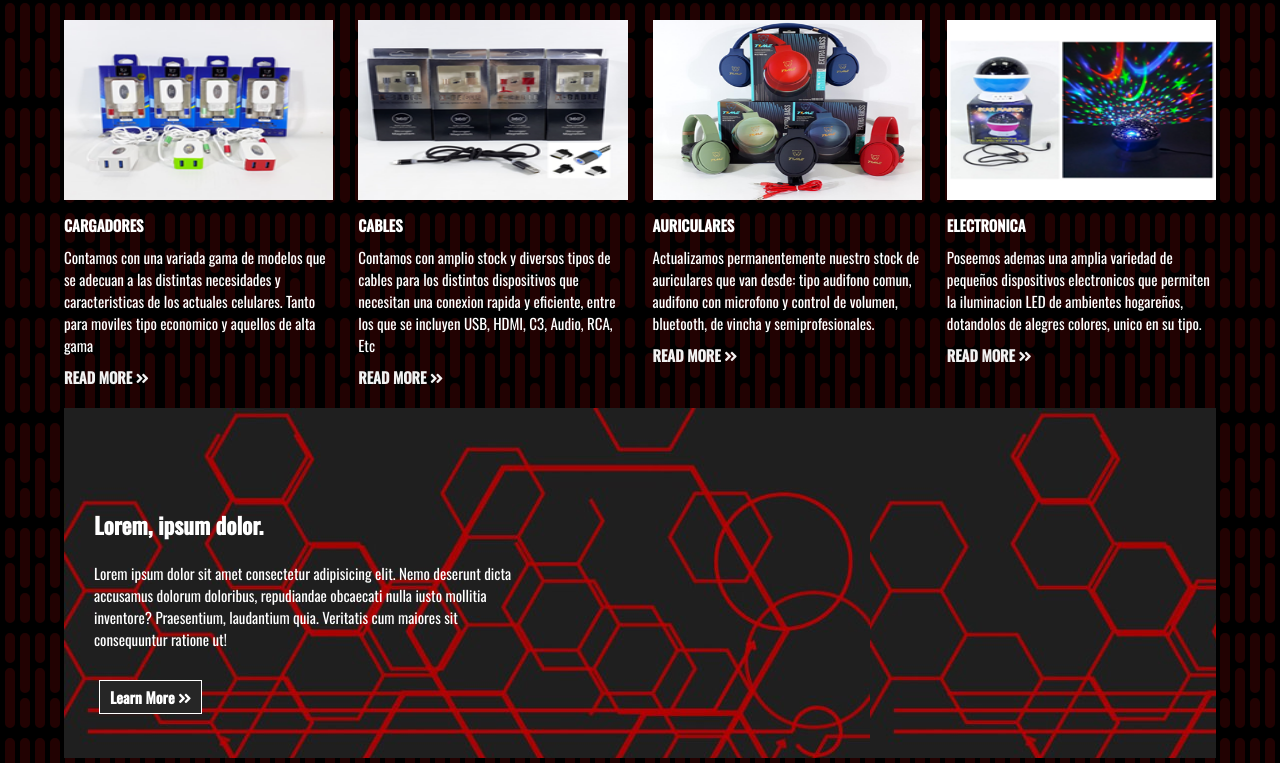
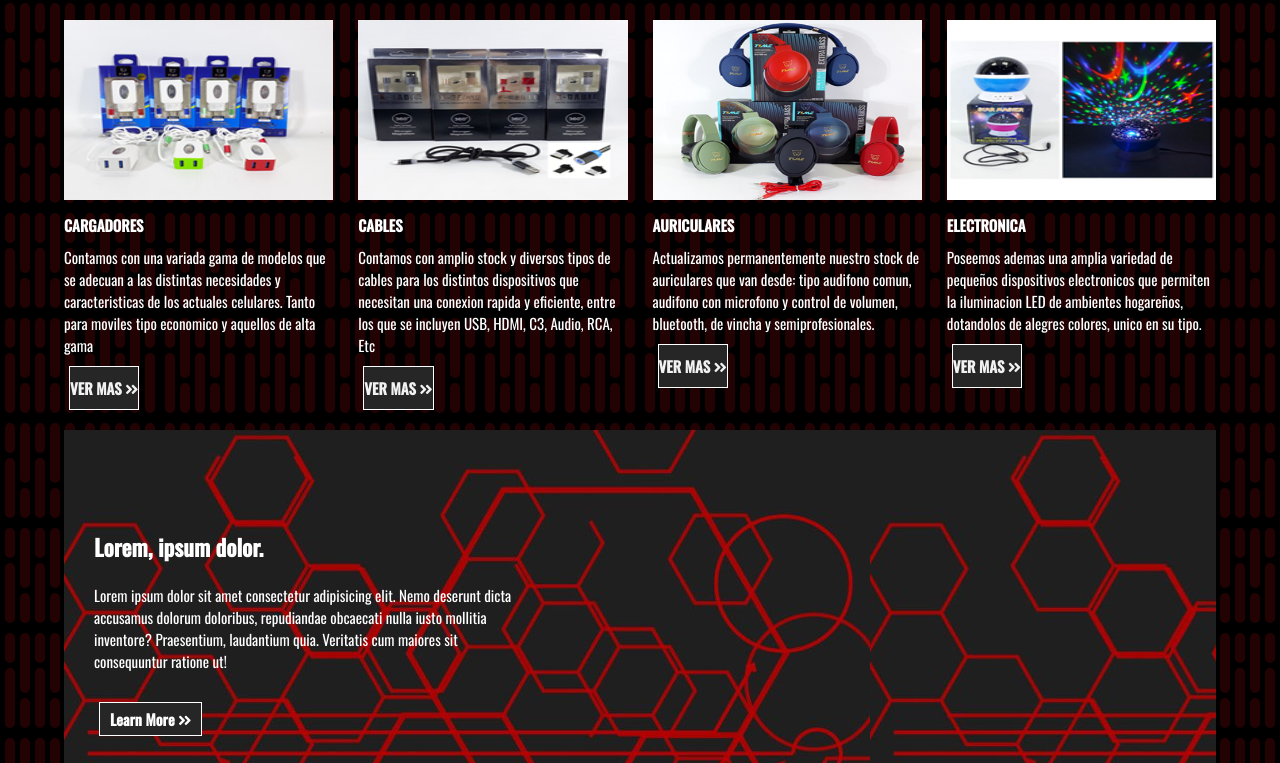
Before and after one commit to titocard2000/git-kiosco-one, a plain HTML site: page index.html in a window 1280 px wide. Shown: the part 632-1395 px from the top of the page. Drawn offline with nearby package versions, Linux system fonts and the light colour scheme; files whose address does not match are found by name.

Commit message:
enlaces a productos2

```diff
--- a/index.html
+++ b/index.html
@@ -3,7 +3,7 @@
 <head>
     <meta charset="UTF-8">
     <meta name="viewport" content="width=device-width, initial-scale=1.0">
-    <title>Kiosco Academia</title>
+    <title>"ALGO MAS" Polirubro</title>
     <link rel="stylesheet" href="pictures.html">
     <link rel="stylesheet" href="Productos.html">
     <link rel="stylesheet" href="oferta.html">
@@ -55,6 +55,9 @@
         <hr>
         <!--SHOWCASE-->
         <header class="showcase">
+            <h1>ALGO MAS Polirubros</h1>
+            <br>
+            <br>
             <img src="img/HDMI3mt.png" alt="ImageNew">
             <h2>Oferta del Día !!!! 600$</h2>
             <p>Cada dia ofrecemos productos a un precio especial y por tiempo limitado, para que ud lo aproveche !!!!! </p>
@@ -66,7 +69,7 @@
                 <h3>CARGADORES</h3>
                 <p> Contamos con una variada gama de modelos que se adecuan a las distintas necesidades y caracteristicas de los actuales celulares. Tanto para moviles tipo economico  y aquellos de alta gama</p>
 
-                <a href="cargador.html">READ MORE <i class="fas fa-angle-double-right"></i></a>
+                <a href="cargador.html" class="btn">VER MAS <i class="fas fa-angle-double-right"></i></a>
             </div>
 
 
@@ -74,19 +77,19 @@
                 <img src="img/image016.png" alt="ImagenCable">
                 <h3>CABLES</h3>
                 <p> Contamos con amplio stock y diversos tipos de cables para los distintos dispositivos que necesitan una conexion rapida y eficiente, entre los que se incluyen USB, HDMI, C3, Audio, RCA, Etc</p>
-                <a href="#">READ MORE <i class="fas fa-angle-double-right"></i></a>
+                <a href="#" class="btn">VER MAS <i class="fas fa-angle-double-right"></i></a>
             </div>
             <div>
                 <img src="img/image095.png" alt="ImageAuricular">
                 <h3>AURICULARES</h3>
                 <p>Actualizamos permanentemente nuestro stock de auriculares que van desde: tipo audifono comun, audifono con microfono y control de volumen, bluetooth, de vincha y semiprofesionales. </p>
-                <a href="#">READ MORE <i class="fas fa-angle-double-right"></i></a>
+                <a href="#" class="btn">VER MAS <i class="fas fa-angle-double-right"></i></a>
             </div>
             <div>
                 <img src="img/image136.png" alt="ImagenLuces">
                 <h3>ELECTRONICA</h3>
                 <p>Poseemos ademas una amplia variedad de pequeños dispositivos electronicos que permiten la iluminacion LED de ambientes hogareños, dotandolos de alegres colores, unico en su tipo. </p>
-                <a href="#">READ MORE <i class="fas fa-angle-double-right"></i></a>
+                <a href="#" class="btn">VER MAS <i class="fas fa-angle-double-right"></i></a>
             </div>
         </div>
         <section class="cards-banner-one">
```
Also changed, not shown: cargador.html (+1 -0 lines).
